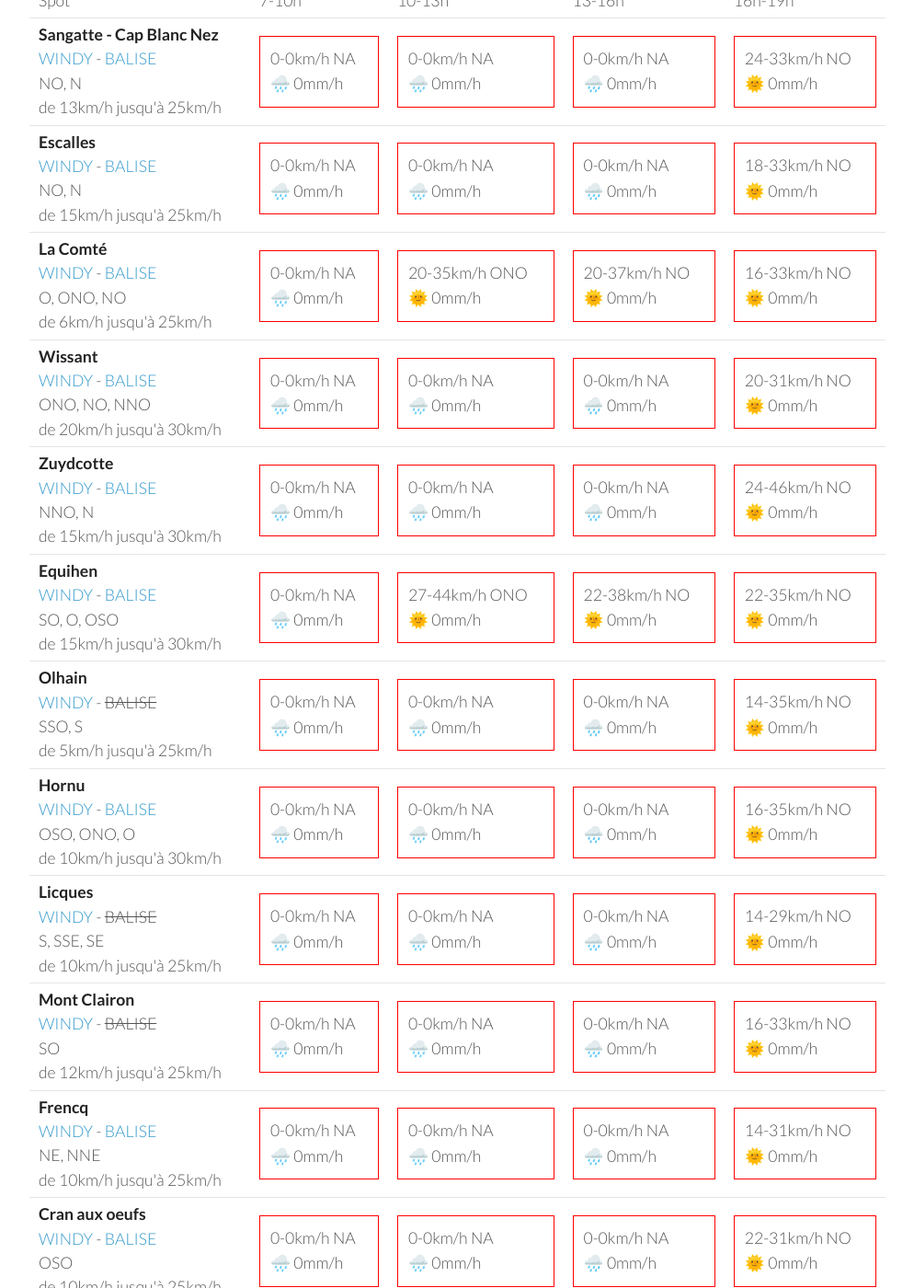
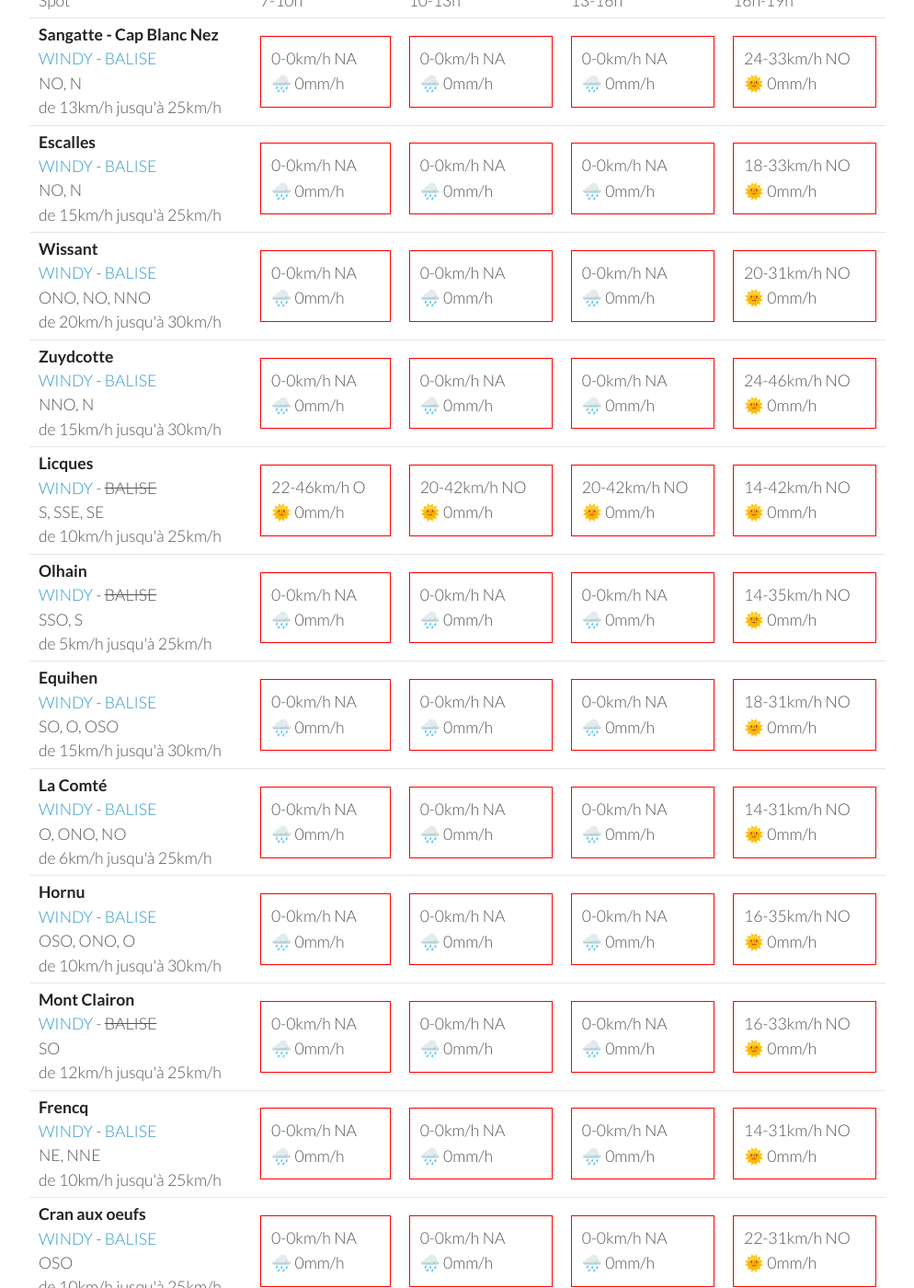
Before and after one commit to parapente-dans-le-nord/parapente-dans-le-nord.github.io, a Jekyll site: the page built from all.markdown, in a window 1280 px wide and 1400 px high, scrolled down 347 px. Shown: the whole window at 92% size, without its empty margins (26-1020 px from the left). Built offline with Jekyll 4.4.1, drawn with Linux system fonts in a browser that asks for light colours; some of the changed text lies outside the part shown.

Commit message:
update index.markdown

```diff
--- a/all.markdown
+++ b/all.markdown
@@ -40,15 +40,6 @@ page mise à jour le lundi 30 janvier 17:03
 
     </tr>
 <tr>
-        <td><strong>La Comté</strong><br><a href="https://windy.com/50.426/2.500?50.025,2.499,8">WINDY</a> - <span class=""><a href="https://balisemeteo.com/balise.php?idBalise=">BALISE</a> </span><br> <span class="vent-favorable">O, ONO, NO</span><br><span class="force-vent">de 6km/h jusqu'à 25km/h</span> </td>
-
-            <td><div class="not-flyable"><p>0-0km/h NA</p><p>🌧️ 0mm/h</p></div></td>
-            <td><div class="not-flyable"><p>20-35km/h ONO</p><p>🌞 0mm/h</p></div></td>
-            <td><div class="not-flyable"><p>20-37km/h NO</p><p>🌞 0mm/h</p></div></td>
-            <td><div class="not-flyable"><p>16-33km/h NO</p><p>🌞 0mm/h</p></div></td>
-
-    </tr>
-<tr>
         <td><strong>Wissant</strong><br><a href="https://windy.com/50.885/1.653?50.488,1.653,8,m:e3XagdU">WINDY</a> - <span class=""><a href="https://balisemeteo.com/balise_histo.php?idBalise=159">BALISE</a> </span><br> <span class="vent-favorable">ONO, NO, NNO</span><br><span class="force-vent">de 20km/h jusqu'à 30km/h</span> </td>
 
             <td><div class="not-flyable"><p>0-0km/h NA</p><p>🌧️ 0mm/h</p></div></td>
@@ -67,12 +58,13 @@ page mise à jour le lundi 30 janvier 17:03
 
     </tr>
 <tr>
-        <td><strong>Equihen</strong><br><a href="https://windy.com/50.679/1.572?50.279,1.571,8,m:e3CagdM">WINDY</a> - <span class=""><a href="https://balisemeteo.com/balise_histo.php?idBalise=159">BALISE</a> </span><br> <span class="vent-favorable">SO, O, OSO</span><br><span class="force-vent">de 15km/h jusqu'à 30km/h</span> </td>
+        <td><strong>Licques</strong><br><a href="https://windy.com/50.786/1.936?50.388,1.934,8">WINDY</a> - <span class="no-balise"> BALISE </span><br> <span class="vent-favorable">S, SSE, SE</span><br><span class="force-vent">de 10km/h jusqu'à 25km/h</span> </td>
 
-            <td><div class="not-flyable"><p>0-0km/h NA</p><p>🌧️ 0mm/h</p></div></td>
-            <td><div class="not-flyable"><p>27-44km/h ONO</p><p>🌞 0mm/h</p></div></td>
-            <td><div class="not-flyable"><p>22-38km/h NO</p><p>🌞 0mm/h</p></div></td>
-            <td><div class="not-flyable"><p>22-35km/h NO</p><p>🌞 0mm/h</p></div></td>
+            <td><div class="not-flyable"><p>22-46km/h O</p><p>🌞 0mm/h</p></div></td>
+            <td><div class="not-flyable"><p>20-42km/h NO</p><p>🌞 0mm/h</p></div></td>
+            <td><div class="not-flyable"><p>20-42km/h NO</p><p>🌞 0mm/h</p></div></td>
+            <td><div class="not-flyable"><p>14-42km/h NO</p><p>🌞 0mm/h</p></div></td>
+
 
     </tr>
 <tr>
@@ -85,21 +77,30 @@ page mise à jour le lundi 30 janvier 17:03
 
     </tr>
 <tr>
+        <td><strong>Equihen</strong><br><a href="https://windy.com/50.679/1.572?50.279,1.571,8,m:e3CagdM">WINDY</a> - <span class=""><a href="https://balisemeteo.com/balise_histo.php?idBalise=159">BALISE</a> </span><br> <span class="vent-favorable">SO, O, OSO</span><br><span class="force-vent">de 15km/h jusqu'à 30km/h</span> </td>
+
+            <td><div class="not-flyable"><p>0-0km/h NA</p><p>🌧️ 0mm/h</p></div></td>
+            <td><div class="not-flyable"><p>0-0km/h NA</p><p>🌧️ 0mm/h</p></div></td>
+            <td><div class="not-flyable"><p>0-0km/h NA</p><p>🌧️ 0mm/h</p></div></td>
+            <td><div class="not-flyable"><p>18-31km/h NO</p><p>🌞 0mm/h</p></div></td>
+
+    </tr>
+<tr>
+        <td><strong>La Comté</strong><br><a href="https://windy.com/50.426/2.500?50.025,2.499,8">WINDY</a> - <span class=""><a href="https://balisemeteo.com/balise.php?idBalise=">BALISE</a> </span><br> <span class="vent-favorable">O, ONO, NO</span><br><span class="force-vent">de 6km/h jusqu'à 25km/h</span> </td>
+
+            <td><div class="not-flyable"><p>0-0km/h NA</p><p>🌧️ 0mm/h</p></div></td>
+            <td><div class="not-flyable"><p>0-0km/h NA</p><p>🌧️ 0mm/h</p></div></td>
+            <td><div class="not-flyable"><p>0-0km/h NA</p><p>🌧️ 0mm/h</p></div></td>
+            <td><div class="not-flyable"><p>14-31km/h NO</p><p>🌞 0mm/h</p></div></td>
+
+    </tr>
+<tr>
         <td><strong>Hornu</strong><br><a href="https://windy.com/50.424/3.819?50.024,3.818,8,m:e3daghw">WINDY</a> - <span class=""><a href="https://balisemeteo.com/balise_histo.php?idBalise=5040">BALISE</a> </span><br> <span class="vent-favorable">OSO, ONO, O</span><br><span class="force-vent">de 10km/h jusqu'à 30km/h</span> </td>
 
             <td><div class="not-flyable"><p>0-0km/h NA</p><p>🌧️ 0mm/h</p></div></td>
             <td><div class="not-flyable"><p>0-0km/h NA</p><p>🌧️ 0mm/h</p></div></td>
             <td><div class="not-flyable"><p>0-0km/h NA</p><p>🌧️ 0mm/h</p></div></td>
             <td><div class="not-flyable"><p>16-35km/h NO</p><p>🌞 0mm/h</p></div></td>
-
-    </tr>
-<tr>
-        <td><strong>Licques</strong><br><a href="https://windy.com/50.786/1.936?50.388,1.934,8">WINDY</a> - <span class="no-balise"> BALISE </span><br> <span class="vent-favorable">S, SSE, SE</span><br><span class="force-vent">de 10km/h jusqu'à 25km/h</span> </td>
-
-            <td><div class="not-flyable"><p>0-0km/h NA</p><p>🌧️ 0mm/h</p></div></td>
-            <td><div class="not-flyable"><p>0-0km/h NA</p><p>🌧️ 0mm/h</p></div></td>
-            <td><div class="not-flyable"><p>0-0km/h NA</p><p>🌧️ 0mm/h</p></div></td>
-            <td><div class="not-flyable"><p>14-29km/h NO</p><p>🌞 0mm/h</p></div></td>
 
     </tr>
 <tr>
@@ -185,16 +186,6 @@ page mise à jour le lundi 30 janvier 17:03
 
     </tr>
 <tr>
-        <td><strong>La Comté</strong><br><a href="https://windy.com/50.426/2.500?50.025,2.499,8">WINDY</a> - <span class=""><a href="https://balisemeteo.com/balise.php?idBalise=">BALISE</a> </span><br> <span class="vent-favorable">O, ONO, NO</span><br><span class="force-vent">de 6km/h jusqu'à 25km/h</span> </td>
-
-            <td><div class="not-flyable"><p>16-25km/h SO</p><p>🌞 0mm/h</p></div></td>
-            <td><div class="not-flyable"><p>24-38km/h OSO</p><p>🌞 0mm/h</p></div></td>
-            <td><div class="not-flyable"><p>31-50km/h O</p><p>🌞 0mm/h</p></div></td>
-            <td><div class="not-flyable"><p>18-42km/h ONO</p><p>🌞 0mm/h</p></div></td>
-
-
-    </tr>
-<tr>
         <td><strong>Wissant</strong><br><a href="https://windy.com/50.885/1.653?50.488,1.653,8,m:e3XagdU">WINDY</a> - <span class=""><a href="https://balisemeteo.com/balise_histo.php?idBalise=159">BALISE</a> </span><br> <span class="vent-favorable">ONO, NO, NNO</span><br><span class="force-vent">de 20km/h jusqu'à 30km/h</span> </td>
 
             <td><div class="not-flyable"><p>31-42km/h O</p><p>🌞 0mm/h</p></div></td>
@@ -211,6 +202,16 @@ page mise à jour le lundi 30 janvier 17:03
             <td><div class="not-flyable"><p>37-48km/h O</p><p>🌞 0mm/h</p></div></td>
             <td><div class="not-flyable"><p>37-51km/h O</p><p>🌞 0mm/h</p></div></td>
             <td><div class="not-flyable"><p>31-44km/h O</p><p>🌞 0mm/h</p></div></td>
+
+
+    </tr>
+<tr>
+        <td><strong>La Comté</strong><br><a href="https://windy.com/50.426/2.500?50.025,2.499,8">WINDY</a> - <span class=""><a href="https://balisemeteo.com/balise.php?idBalise=">BALISE</a> </span><br> <span class="vent-favorable">O, ONO, NO</span><br><span class="force-vent">de 6km/h jusqu'à 25km/h</span> </td>
+
+            <td><div class="not-flyable"><p>18-27km/h SO</p><p>🌞 0mm/h</p></div></td>
+            <td><div class="not-flyable"><p>24-38km/h OSO</p><p>🌞 0mm/h</p></div></td>
+            <td><div class="not-flyable"><p>27-46km/h OSO</p><p>🌞 0mm/h</p></div></td>
+            <td><div class="not-flyable"><p>9-31km/h OSO</p><p>🌞 0mm/h</p></div></td>
 
 
     </tr>
@@ -237,10 +238,10 @@ page mise à jour le lundi 30 janvier 17:03
 <tr>
         <td><strong>Equihen</strong><br><a href="https://windy.com/50.679/1.572?50.279,1.571,8,m:e3CagdM">WINDY</a> - <span class=""><a href="https://balisemeteo.com/balise_histo.php?idBalise=159">BALISE</a> </span><br> <span class="vent-favorable">SO, O, OSO</span><br><span class="force-vent">de 15km/h jusqu'à 30km/h</span> </td>
 
-            <td><div class="not-flyable"><p>24-38km/h O</p><p>🌞 0mm/h</p></div></td>
-            <td><div class="not-flyable"><p>31-44km/h O</p><p>🌞 0mm/h</p></div></td>
-            <td><div class="not-flyable"><p>37-53km/h O</p><p>🌞 0mm/h</p></div></td>
-            <td><div class="not-flyable"><p>25-44km/h O</p><p>🌞 0mm/h</p></div></td>
+            <td><div class="not-flyable"><p>27-40km/h O</p><p>🌞 0mm/h</p></div></td>
+            <td><div class="not-flyable"><p>29-42km/h O</p><p>🌞 0mm/h</p></div></td>
+            <td><div class="not-flyable"><p>35-51km/h O</p><p>🌞 0mm/h</p></div></td>
+            <td><div class="not-flyable"><p>25-46km/h O</p><p>🌞 0mm/h</p></div></td>
 
 
     </tr>
@@ -277,10 +278,10 @@ page mise à jour le lundi 30 janvier 17:03
 <tr>
         <td><strong>Licques</strong><br><a href="https://windy.com/50.786/1.936?50.388,1.934,8">WINDY</a> - <span class="no-balise"> BALISE </span><br> <span class="vent-favorable">S, SSE, SE</span><br><span class="force-vent">de 10km/h jusqu'à 25km/h</span> </td>
 
-            <td><div class="not-flyable"><p>24-42km/h OSO</p><p>🌞 0mm/h</p></div></td>
-            <td><div class="not-flyable"><p>25-40km/h OSO</p><p>🌞 0mm/h</p></div></td>
-            <td><div class="not-flyable"><p>31-51km/h O</p><p>🌞 0mm/h</p></div></td>
-            <td><div class="not-flyable"><p>22-40km/h O</p><p>🌞 0mm/h</p></div></td>
+            <td><div class="not-flyable"><p>22-42km/h OSO</p><p>🌞 0mm/h</p></div></td>
+            <td><div class="not-flyable"><p>24-46km/h OSO</p><p>🌧 0.2mm/h</p></div></td>
+            <td><div class="not-flyable"><p>33-61km/h OSO</p><p>🌞 0mm/h</p></div></td>
+            <td><div class="not-flyable"><p>25-62km/h O</p><p>🌞 0mm/h</p></div></td>
 
 
     </tr>
@@ -303,7 +304,7 @@ page mise à jour le lundi 30 janvier 17:03
 <tr>
         <td><strong>La Comté</strong><br><a href="https://windy.com/50.426/2.500?50.025,2.499,8">WINDY</a> - <span class=""><a href="https://balisemeteo.com/balise.php?idBalise=">BALISE</a> </span><br> <span class="vent-favorable">O, ONO, NO</span><br><span class="force-vent">de 6km/h jusqu'à 25km/h</span> </td>
 
-            <td><div class="not-flyable"><p>18-31km/h O</p><p>🌞 0mm/h</p></div></td>
+            <td><div class="not-flyable"><p>18-29km/h OSO</p><p>🌞 0mm/h</p></div></td>
             <td><div class="not-flyable"><p>20-35km/h O</p><p>🌞 0mm/h</p></div></td>
             <td><div class="not-flyable"><p>33-59km/h O</p><p>🌞 0mm/h</p></div></td>
             <td><div class="not-flyable"><p>33-61km/h O</p><p>🌞 0mm/h</p></div></td>
@@ -363,7 +364,7 @@ page mise à jour le lundi 30 janvier 17:03
 <tr>
         <td><strong>Equihen</strong><br><a href="https://windy.com/50.679/1.572?50.279,1.571,8,m:e3CagdM">WINDY</a> - <span class=""><a href="https://balisemeteo.com/balise_histo.php?idBalise=159">BALISE</a> </span><br> <span class="vent-favorable">SO, O, OSO</span><br><span class="force-vent">de 15km/h jusqu'à 30km/h</span> </td>
 
-            <td><div class="not-flyable"><p>22-42km/h O</p><p>🌞 0mm/h</p></div></td>
+            <td><div class="not-flyable"><p>29-50km/h ONO</p><p>🌞 0mm/h</p></div></td>
             <td><div class="not-flyable"><p>24-40km/h O</p><p>🌞 0mm/h</p></div></td>
             <td><div class="not-flyable"><p>33-57km/h O</p><p>🌞 0mm/h</p></div></td>
             <td><div class="not-flyable"><p>31-61km/h O</p><p>🌞 0mm/h</p></div></td>
@@ -393,10 +394,10 @@ page mise à jour le lundi 30 janvier 17:03
 <tr>
         <td><strong>Licques</strong><br><a href="https://windy.com/50.786/1.936?50.388,1.934,8">WINDY</a> - <span class="no-balise"> BALISE </span><br> <span class="vent-favorable">S, SSE, SE</span><br><span class="force-vent">de 10km/h jusqu'à 25km/h</span> </td>
 
-            <td><div class="not-flyable"><p>22-38km/h O</p><p>🌞 0mm/h</p></div></td>
+            <td><div class="not-flyable"><p>20-37km/h O</p><p>🌞 0mm/h</p></div></td>
             <td><div class="not-flyable"><p>22-40km/h O</p><p>🌞 0mm/h</p></div></td>
-            <td><div class="not-flyable"><p>29-59km/h O</p><p>🌞 0mm/h</p></div></td>
-            <td><div class="not-flyable"><p>24-61km/h O</p><p>🌞 0mm/h</p></div></td>
+            <td><div class="not-flyable"><p>27-51km/h O</p><p>🌞 0mm/h</p></div></td>
+            <td><div class="not-flyable"><p>24-59km/h OSO</p><p>🌞 0mm/h</p></div></td>
 
 
     </tr>
@@ -487,6 +488,16 @@ page mise à jour le lundi 30 janvier 17:03
 
     </tr>
 <tr>
+        <td><strong>Licques</strong><br><a href="https://windy.com/50.786/1.936?50.388,1.934,8">WINDY</a> - <span class="no-balise"> BALISE </span><br> <span class="vent-favorable">S, SSE, SE</span><br><span class="force-vent">de 10km/h jusqu'à 25km/h</span> </td>
+
+            <td><div class="not-flyable"><p>12-31km/h ONO</p><p>🌞 0mm/h</p></div></td>
+            <td><div class="not-flyable"><p>16-29km/h O</p><p>🌞 0mm/h</p></div></td>
+            <td><div class="not-flyable"><p>18-35km/h O</p><p>🌞 0mm/h</p></div></td>
+            <td><div class="not-flyable"><p>22-40km/h OSO</p><p>🌞 0mm/h</p></div></td>
+
+
+    </tr>
+<tr>
         <td><strong>Zuydcotte</strong><br><a href="https://windy.com/51.064/2.491?50.669,2.488,8,m:e4hagfk">WINDY</a> - <span class=""><a href="https://www.allosurf.net/meteo/live/dunkerque-station-meteo-lfak-8329.html">BALISE</a> </span><br> <span class="vent-favorable">NNO, N</span><br><span class="force-vent">de 15km/h jusqu'à 30km/h</span> </td>
 
             <td><div class="not-flyable"><p>20-42km/h ONO</p><p>🌞 0mm/h</p></div></td>
@@ -513,16 +524,6 @@ page mise à jour le lundi 30 janvier 17:03
             <td><div class="not-flyable"><p>14-27km/h O</p><p>🌞 0mm/h</p></div></td>
             <td><div class="not-flyable"><p>20-37km/h ONO</p><p>🌞 0mm/h</p></div></td>
             <td><div class="not-flyable"><p>18-38km/h ONO</p><p>🌞 0mm/h</p></div></td>
-
-
-    </tr>
-<tr>
-        <td><strong>Licques</strong><br><a href="https://windy.com/50.786/1.936?50.388,1.934,8">WINDY</a> - <span class="no-balise"> BALISE </span><br> <span class="vent-favorable">S, SSE, SE</span><br><span class="force-vent">de 10km/h jusqu'à 25km/h</span> </td>
-
-            <td><div class="not-flyable"><p>14-31km/h O</p><p>🌞 0mm/h</p></div></td>
-            <td><div class="not-flyable"><p>14-27km/h O</p><p>🌞 0mm/h</p></div></td>
-            <td><div class="not-flyable"><p>18-38km/h ONO</p><p>🌞 0mm/h</p></div></td>
-            <td><div class="not-flyable"><p>16-37km/h O</p><p>🌞 0mm/h</p></div></td>
 
 
     </tr>
--- a/index.markdown
+++ b/index.markdown
@@ -7,7 +7,7 @@ title:  "Ou ça vole"
 {: .links}
 
 # Prevision Windy, modèle Arome
-page mise à jour le lundi 30 janvier 17:03
+page mise à jour le lundi 30 janvier 19:03
 
 
 
```
Also changed, not shown: other parts of all.markdown (+1 -1 lines).
